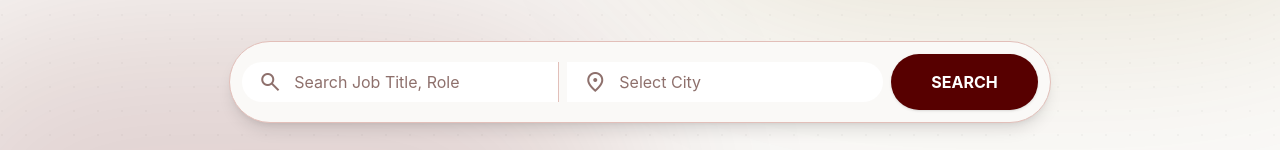
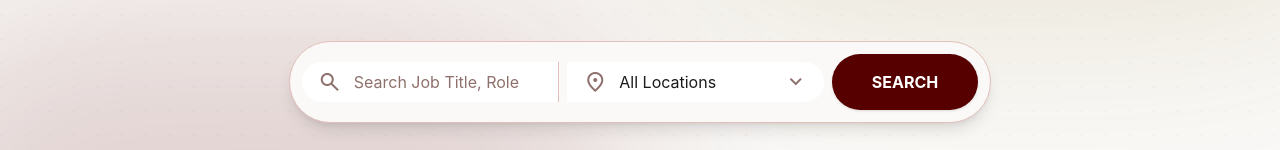
Before and after one commit to Pushpak5749/brims-mission, a React (Vite) app: page / in a window 1280 px wide. Shown: the part 339-489 px from the top of the page. Built offline with nearby package versions, Linux system fonts and the light colour scheme; no server answers; the database is empty.

Commit message:
Replace location text inputs with dropdown of Indian cities

```diff
--- a/src/pages/Home.jsx
+++ b/src/pages/Home.jsx
@@ -109,14 +109,26 @@ export default function Home() {
             </div>
             <div className="flex-1 flex items-center px-4 py-2 bg-surface-container-lowest rounded-full md:rounded-l-none w-full">
               <span className="material-symbols-outlined text-outline mr-3">location_on</span>
-              <input
-                type="text"
-                placeholder="Select City"
+              <select
                 value={locationTerm}
                 onChange={(e) => setLocationTerm(e.target.value)}
                 onKeyDown={handleKeyDown}
-                className="w-full bg-transparent focus:outline-none text-body-lg text-on-surface placeholder:text-outline"
-              />
+                className="w-full bg-transparent focus:outline-none text-body-lg text-on-surface appearance-none cursor-pointer"
+              >
+                <option value="">All Locations</option>
+                <option value="Bengaluru">Bengaluru</option>
+                <option value="Mumbai">Mumbai</option>
+                <option value="Delhi NCR">Delhi NCR</option>
+                <option value="Hyderabad">Hyderabad</option>
+                <option value="Chennai">Chennai</option>
+                <option value="Pune">Pune</option>
+                <option value="Kolkata">Kolkata</option>
+                <option value="Ahmedabad">Ahmedabad</option>
+                <option value="Gurgaon">Gurgaon</option>
+                <option value="Noida">Noida</option>
+                <option value="Remote">Remote</option>
+              </select>
+              <span className="material-symbols-outlined text-outline ml-2 pointer-events-none">expand_more</span>
             </div>
             <button
               onClick={handleSearchClick}
--- a/src/pages/Jobs.jsx
+++ b/src/pages/Jobs.jsx
@@ -121,13 +121,24 @@ export default function Jobs() {
 
         <div>
           <label className="block text-label-sm font-bold text-on-surface-variant mb-1">Location</label>
-          <input
-            type="text"
-            placeholder="City, state, or Remote"
-            className="w-full bg-surface border border-outline-variant rounded-lg px-3 py-2 text-sm focus:outline-none focus:border-primary"
+          <select
+            className="w-full bg-surface border border-outline-variant rounded-lg px-3 py-2 text-sm focus:outline-none focus:border-primary appearance-none"
             value={filterLocation}
             onChange={e => setFilterLocation(e.target.value)}
-          />
+          >
+            <option value="">All Locations</option>
+            <option value="Bengaluru">Bengaluru</option>
+            <option value="Mumbai">Mumbai</option>
+            <option value="Delhi NCR">Delhi NCR</option>
+            <option value="Hyderabad">Hyderabad</option>
+            <option value="Chennai">Chennai</option>
+            <option value="Pune">Pune</option>
+            <option value="Kolkata">Kolkata</option>
+            <option value="Ahmedabad">Ahmedabad</option>
+            <option value="Gurgaon">Gurgaon</option>
+            <option value="Noida">Noida</option>
+            <option value="Remote">Remote</option>
+          </select>
         </div>
 
         <div>
```
